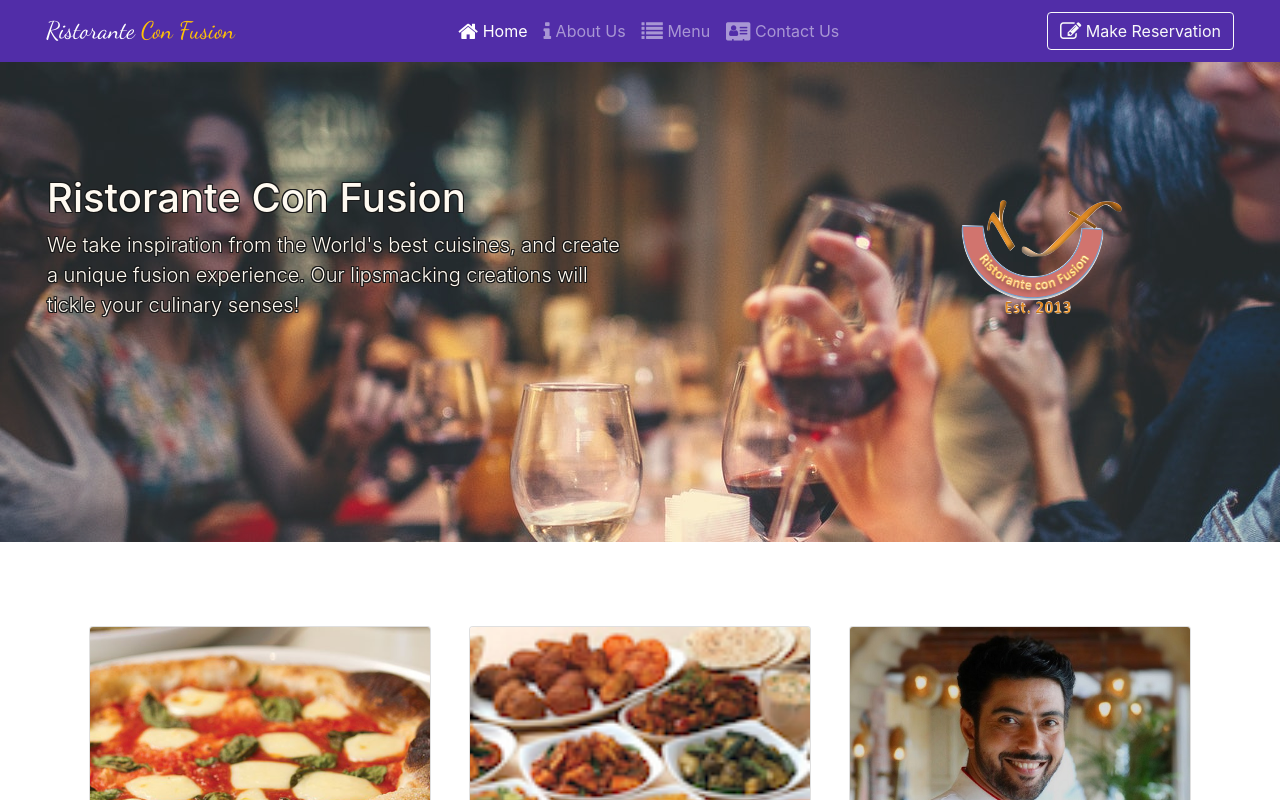
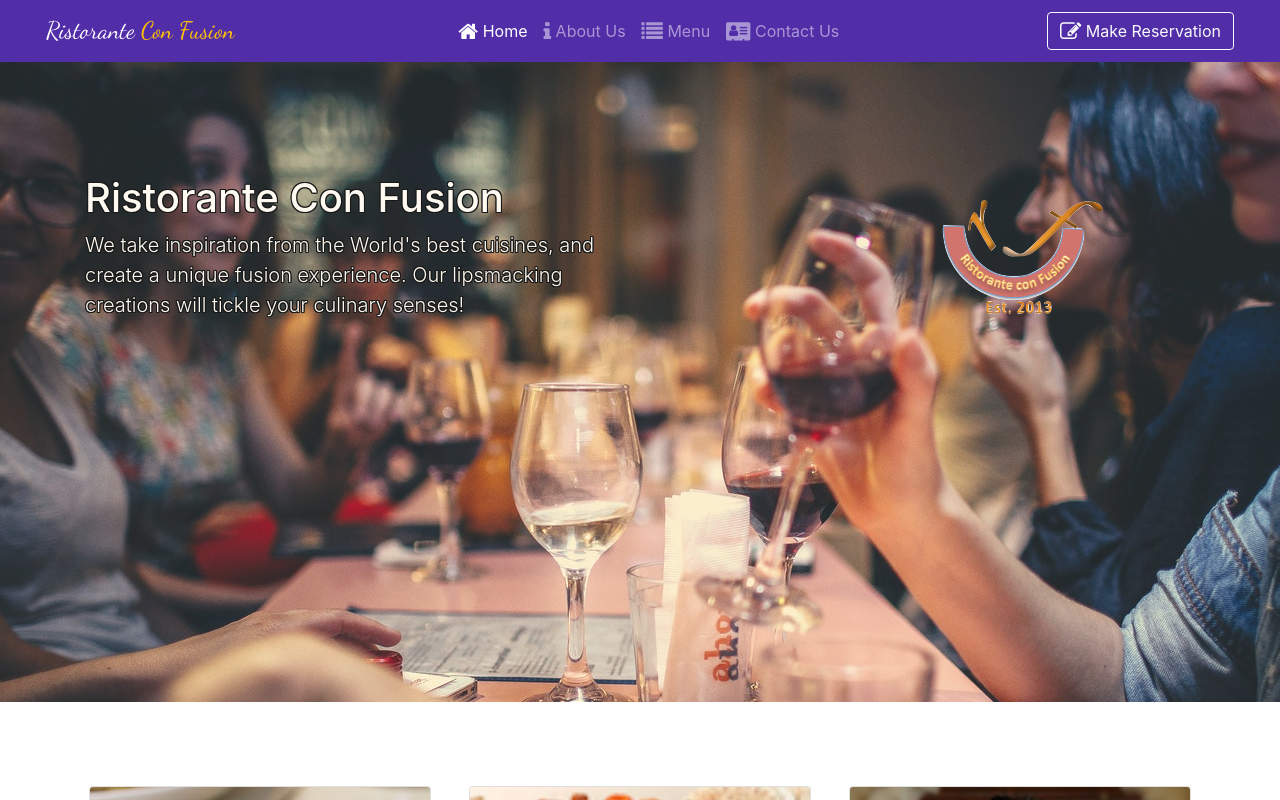
Before and after one commit to iboyko21/conFusion, a React (Create React App) app: page /home in a window 1280 px wide. Shown: the top 800 px of the page. Built offline with nearby package versions, Linux system fonts and the light colour scheme.

Commit message:
Fixed jumbotron class

```diff
--- a/src/App.css
+++ b/src/App.css
@@ -21,7 +21,7 @@
     background-image: url(/public/assets/images/slider-3.jpg);
     opacity: 90%;
     background-size: cover;
-    height: 30rem;
+    height: 40rem;
     border-radius: 0%;
     color:floralwhite;
     text-shadow: -1px -1px 0 #000,
@@ -36,12 +36,6 @@
 .main-card {
     height: 100%;
 }
-.container-jumbotron {
-    margin-top: 6rem;
-    margin-bottom: 6rem;
-    margin-left: 6rem;
-}
-
 
 .menu-title {
     color: white;
--- a/src/components/HomeComponent.js
+++ b/src/components/HomeComponent.js
@@ -21,7 +21,7 @@ function Home(props) {
         <div>
 
             <div className="jumbotron">
-                    <div className="container-fluid">
+                    <div className="container">
                         <div className="row align-items-center mt-5">
                             <div className="col-12 col-sm-6">
                                 <h1>Ristorante Con Fusion</h1>
```
